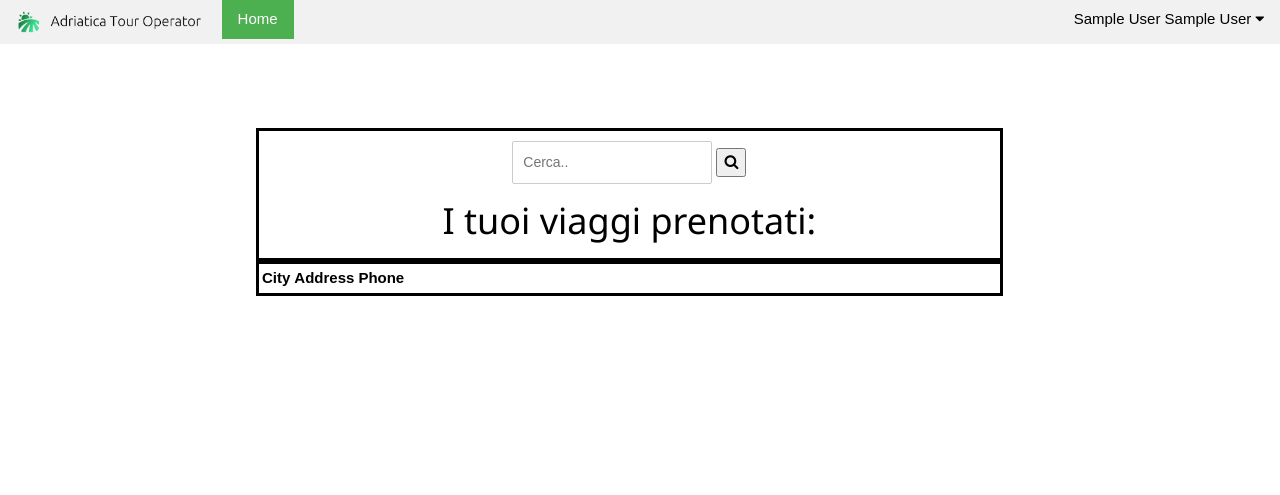
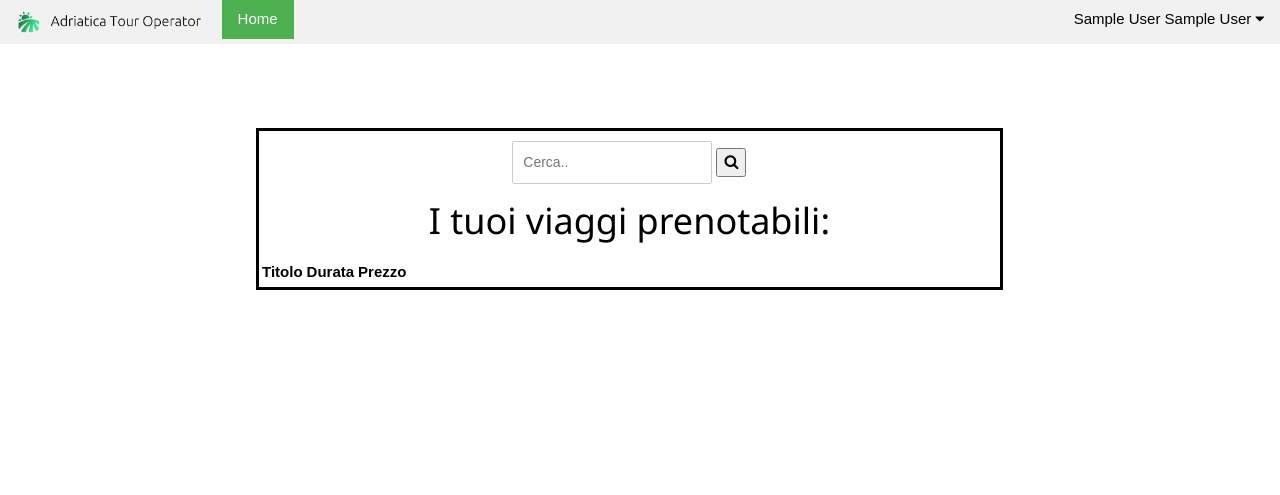
Before and after one commit to lor54/TourOperatorEdited, a PHP site: page /user.php in a window 1280 px wide. Shown: the top 495 px of the page. Run offline with PHP 8.4, Linux system fonts and the light colour scheme; the visitor is signed in with stand-in values (Sample User, id 1); tables that the repository leaves empty or names only in its code hold one stand-in row (values such as "Sample post"); lists and menus that the app fills with data are empty.

Commit message:
Search result table edited

```diff
--- a/user.php
+++ b/user.php
@@ -57,29 +57,30 @@
                     </form>
                 </div>
 
-                <h1> I tuoi viaggi prenotati: </h1>
-            </div>
-
-            <div class="w3-col s7 w3-center" style="margin-left: 20%; border-style: solid;">
+                <?php
+                    if(isset($result)) {
+                        echo '<h1> I tuoi viaggi prenotabili: </h1>
                         <div class="table-responsive">
                             <table class="table table-striped">
                                 <thead>
                                     <tr>
-								<th>City</th>
-								<th>Address</th>
-								<th>Phone</th>
+                                        <th>Titolo</th>
+                                        <th>Durata</th>
+                                        <th>Prezzo</th>
                                     </tr>
                                 </thead>
-						<tbody>
-                            <?php if ($result && $result->num_rows > 0) {
+                                <tbody>';
+                                    if ($result && $result->num_rows > 0) {
                                         while($row = $result->fetch_assoc()) {
                                             echo "<tr><td>".$row["titolo"]."</td><td>".$row["durata"]."</td><td>".$row["prezzo"]."</td></tr>";
                                         }
                                     }
-                            ?>
+                                echo '
                                 </tbody>
                             </table>
-				</div>
+                        </div> ';
+                    }
+                ?>
             </div>
         </div>
         <?php include("includes/footer.php"); ?>
```
Lines whose indentation alone changed are shown as unchanged.
